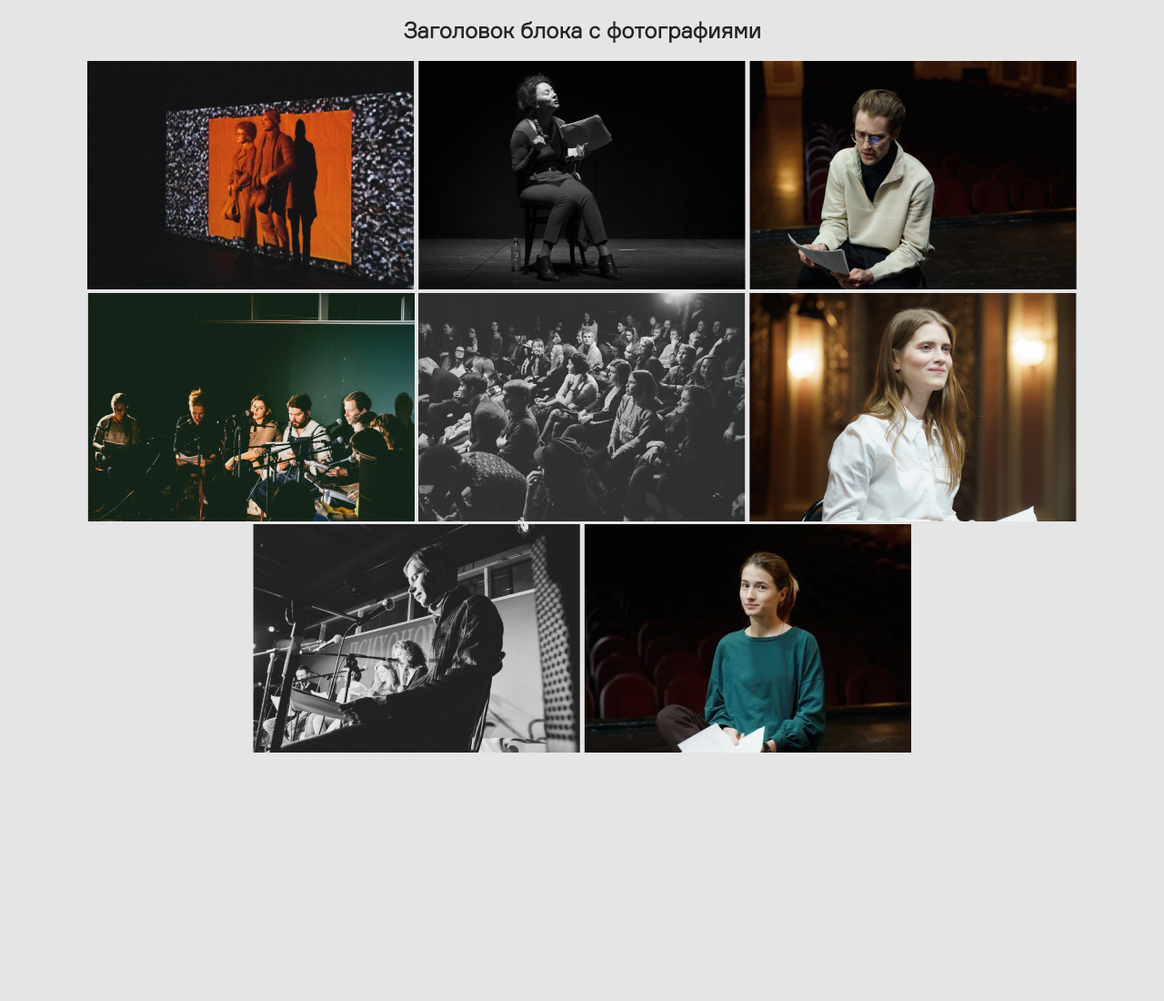
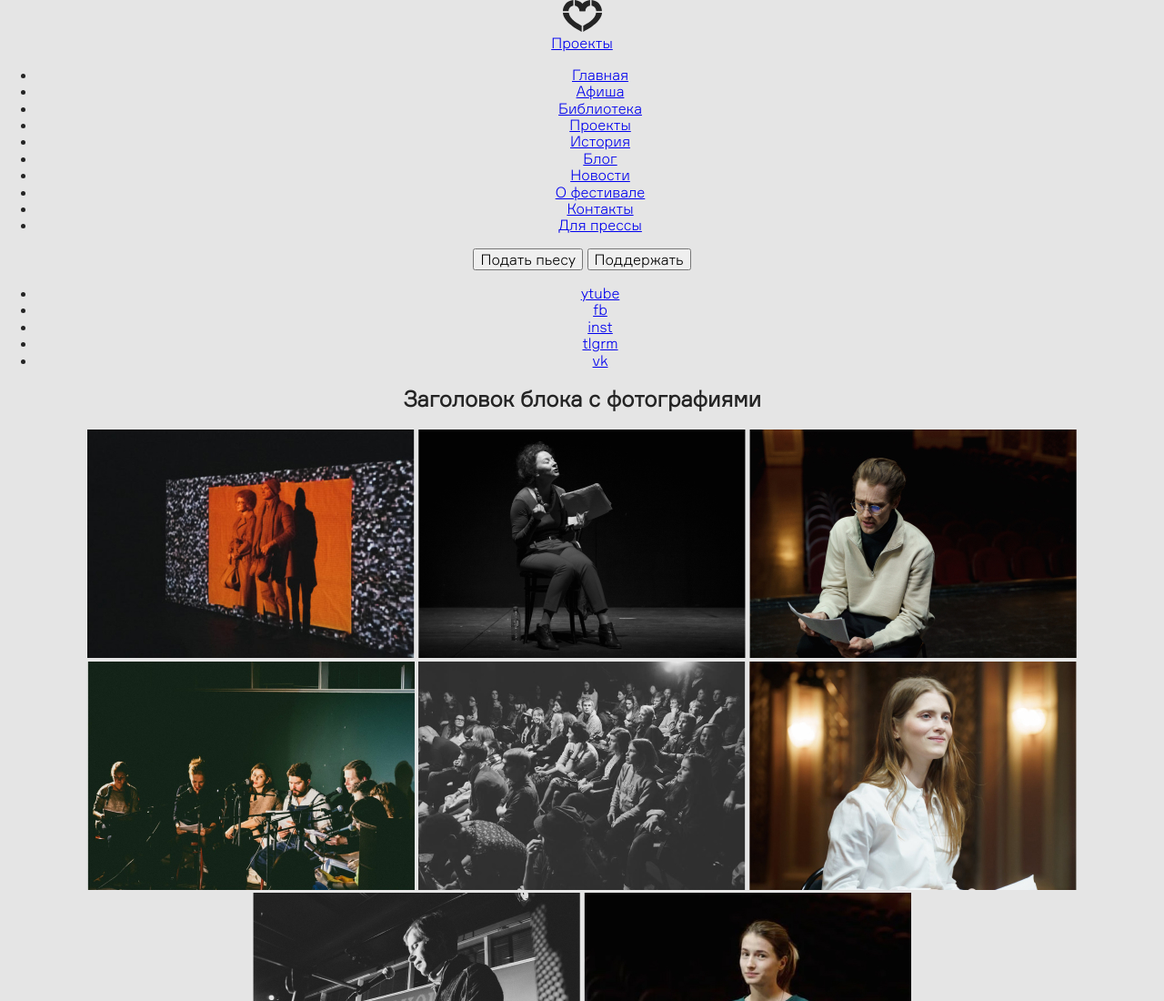
Before and after one commit to OlgaAkhlamova/LubimovkaMyPart, a plain HTML site: page index.html in a window 1280 px wide. Shown: the top 1100 px of the page at 91% size. Before the commit the page ends 831 px from the top, so only its background shows below. Drawn offline with Linux system fonts and the light colour scheme.

Commit message:
html for header

```diff
--- a/index.html
+++ b/index.html
@@ -10,6 +10,44 @@
 
 <body class="page">
     <header class="header">
+        <div class="header__logo">
+            <img class="header__logo-image" src="./image/logo-header.svg" alt="Логотип" />
+        </div>
+        <a class="header__link-back" href="#">Проекты</a>
+        <div class="header__menu-icon-container">
+            <div class="header__menu-icon">
+                <span></span>
+            </div>
+        </div>
+        <nav class="header__menu-body">
+            <ul class="header__menu-list">
+                <li><a class="header__menu-item" href="#">Главная</a></li>
+                <li><a class="header__menu-item" href="#">Афиша</a></li>
+                <li><a class="header__menu-item" href="#">Библиотека</a></li>
+                <li><a class="header__menu-item" href="#">Проекты</a></li>
+                <li><a class="header__menu-item" href="#">История</a></li>
+                <li><a class="header__menu-item" href="#">Блог</a></li>
+                <li><a class="header__menu-item" href="#">Новости</a></li>
+                <li><a class="header__menu-item" href="#">О фестивале</a></li>
+                <li><a class="header__menu-item" href="#">Контакты</a></li>
+                <li><a class="header__menu-item" href="#">Для прессы</a></li>
+            </ul>
+            <div class="header__button-container">
+                <button class="header__button">
+                    Подать пьесу
+                </button>
+                <button class="header__button">
+                    Поддержать
+                </button>
+            </div>
+            <ul class="header__links">
+                <li class="menu__link"><a class="header__link" href="#">ytube</a></li>
+                <li class="menu__link"><a class="header__link" href="#">fb</a></li>
+                <li class="menu__link"><a class="header__link" href="#">inst</a></li>
+                <li class="menu__link"><a class="header__link" href="#">tlgrm</a></li>
+                <li class="menu__link"><a class="header__link" href="#">vk</a></li>
+            </ul>
+        </nav>
 
     </header>
     <main class="content">
```
